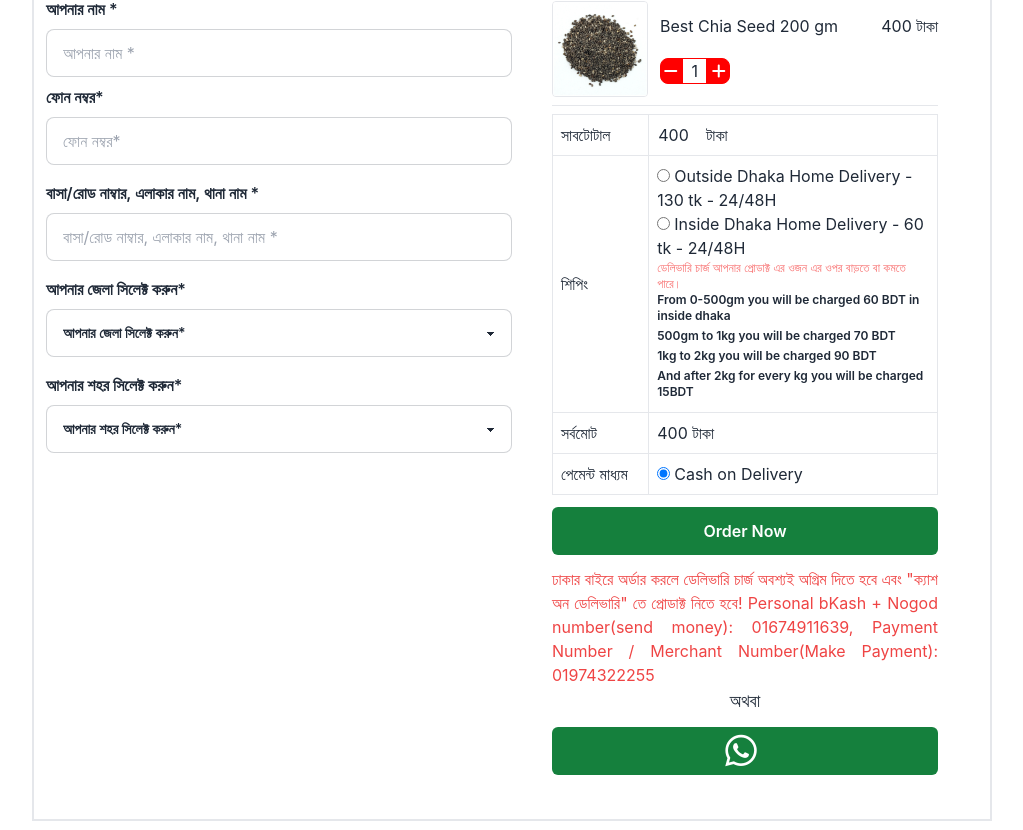
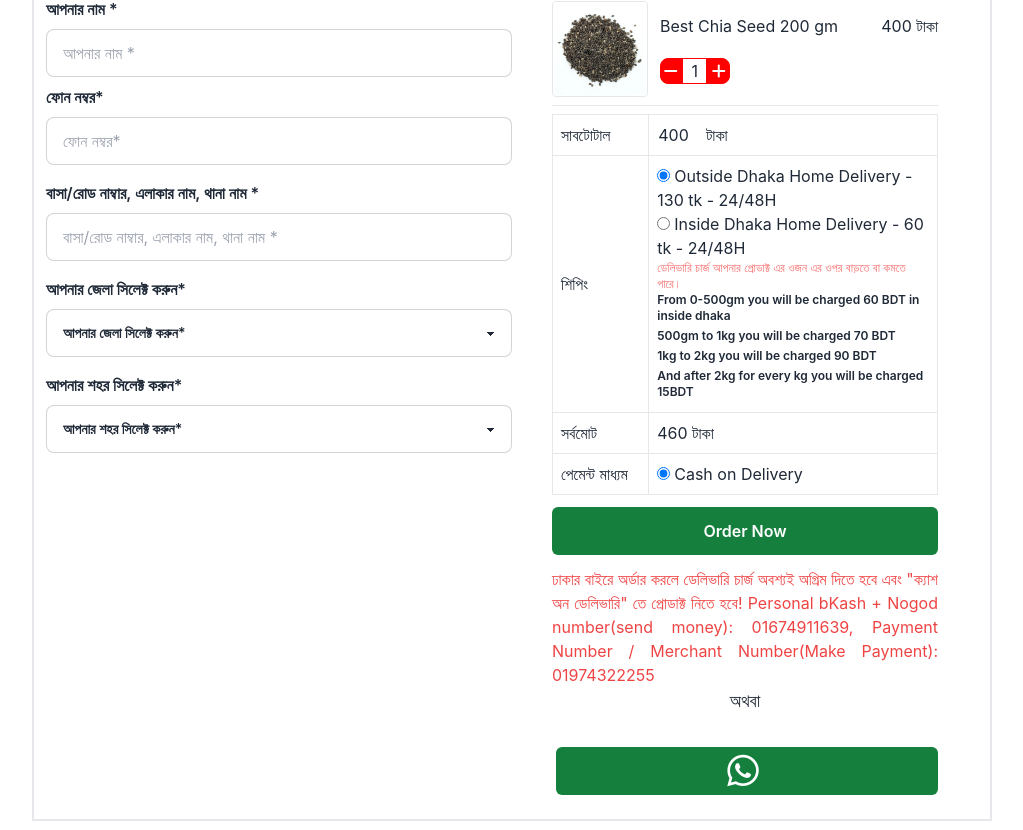
Before and after one commit to kowsarahammd80/chiaseed-clint-side, a React (Create React App) app: page / in a window 1280 px wide. Shown: the part 2910-3740 px from the top of the page, without its empty margins (128-1151 px from the left). Built offline with nearby package versions, Linux system fonts and the light colour scheme.

Commit message:
order-from

```diff
--- a/src/Sheard/Navbar/Navbar.js
+++ b/src/Sheard/Navbar/Navbar.js
@@ -44,7 +44,7 @@ const Navbar = () => {
             <ul className="menu menu-horizontal px-1"></ul>
           </div>
           <div className="navbar-end">
-            <a className="mr-0 lg:mr-32 xl:mr-32 md:mr-5 font-semibold flex items-center text-green-600 cursor-pointer" ><i class="fa-brands fa-whatsapp text-4xl mr-2 "></i> 01760075031</a>
+            <a href="https://wa.me/+8801760075031" className="mr-0 lg:mr-32 xl:mr-32 md:mr-5 font-semibold flex items-center text-green-600 cursor-pointer" ><i class="fa-brands fa-whatsapp text-4xl mr-2 "></i> 01760075031</a>
           </div>
         </div>
       </div>
--- a/src/components/LandingPage/LandingPage.js
+++ b/src/components/LandingPage/LandingPage.js
@@ -4,6 +4,7 @@ import TimeChia from '../TimeChia/TimeChia';
 import WhyFromTackUs from '../WhyFromTackUs/WhyFromTackUs';
 import Product from '../Product/Product';
 import OrderForm from '../OrderForm/OrderForm';
+import WhatsApp from '../WhatsApp/WhatsApp';
 
 const LandingPage = () => {
 
@@ -16,6 +17,11 @@ const LandingPage = () => {
        <WhyFromTackUs/>
        <Product/>
        <OrderForm/>
+       <WhatsApp/>
+
+       {/* <div className='flex justify-end'>
+       <button className=' whatsApp '><i class="fa-brands fa-whatsapp text-4xl mr-2 "></i></button>
+    </div> */}
 
     </div>
 
--- a/src/components/OrderForm/OrderForm.js
+++ b/src/components/OrderForm/OrderForm.js
@@ -8,6 +8,21 @@ const OrderForm = () => {
 
   const [districtValue, setDistrictValue] = useState("")
 
+  console.log(districtValue)
+
+  const [deliveryCharge, setDeliveryCharge] = useState(districtValue ===
+  "Dhaka" ? 130 : 60 )
+
+  // setDeliveryCharge(deliveryCharge)
+
+  console.log(deliveryCharge)
+
+  // const deliveryHandler = (e) => {
+
+  //   setDeliveryCharge(e.target.value)
+
+  // }
+
   const plusButton = () => {
     setPlus(plus + 1);
   };
@@ -16,17 +31,26 @@ const OrderForm = () => {
     setPlus(plus - 1);
   };
 
-  const setDistrictHandler = (event) => {
+  // const setDistrictHandler = (event) => {
 
 
-     setDistrictValue(event.target.value)
+  //    setDistrictValue(event.target.value)
 
-     console.log(districtValue)
+  //    console.log(districtValue)
 
-  }
+  // }
 
   const orderForm = (event) =>{
     event.preventDefault()
+
+    // const form = event.target;
+    // const name = form.name.value;
+    // const number = form.number.value;
+    // const homeAddress = form.homeAddress.value;
+    // const
+
+
+
   }
 
 
@@ -77,7 +101,7 @@ const OrderForm = () => {
 
               <input
                 type="text"
-                name="homeAdress"
+                name="homeAddress"
                 placeholder="বাসা/রোড নাম্বার, এলাকার নাম, থানা নাম *"
                 className="input input-bordered w-full mb-2"
               />
@@ -88,30 +112,45 @@ const OrderForm = () => {
 
               </p>
 
-              <select onChange={setDistrictHandler}  name="district" className="select select-bordered w-full mb-2">
+              <select onChange={(e) => setDistrictValue(e.target.value)}  className="select select-bordered w-full mb-2">
 
-                <option disabled selected>
+                <option  selected>
 
                   আপনার জেলা সিলেক্ট করুন*
 
                 </option>
 
-                <option value="dhaka"> Dhaka </option>
 
-                <option value="Out Side Dhaka"> Out Side Dhaka </option>
+
+                <option value="Barisal"> Barisal </option>
+
+                <option value="Dhaka"> Dhaka </option>
+
+                <option value="Chadpur"> Chadpur </option>
+
+                <option value="Khulna"> Khulna </option>
+
+                <option value="Comilla"> Comilla </option>
 
               </select>
 
               <p className="mt-2 mb-2 font-semibold">আপনার শহর সিলেক্ট করুন*</p>
 
-              <select className="select select-bordered w-full mb-2">
+              <select  className="select select-bordered w-full mb-2">
 
                 <option disabled selected>
                   আপনার শহর সিলেক্ট করুন*
                 </option>
 
-                <option>Han Solo</option>
-                <option>Greedo</option>
+                <option value="Dhaka"> Dhaka </option>
+
+                <option value="Barisal"> Barisal </option>
+
+                <option value="Chadpur"> Chadpur </option>
+
+                <option value="Khulna"> Khulna </option>
+
+                <option value="Comilla"> Comilla </option>
 
               </select>
 
@@ -200,17 +239,27 @@ const OrderForm = () => {
                       <td className="border p-2">
 
                         <div className="">
-                          <input type="radio" className="mr-1" />
+                          {
+                             districtValue !== "Dhaka" ? <input type="radio" checked className="mr-1" value='130' />
+                             :
+                             <input type="radio" disabled className="mr-1" />
+                          }
                           <label htmlFor="" className="">
                             Outside Dhaka Home Delivery - 130 tk - 24/48H
                           </label>
                         </div>
 
                         <div>
-                          <input type="radio" className="mr-1" />
+
+                          {
+                            districtValue === "Dhaka" ? <input type="radio" checked value="60" className="mr-1" />
+                            :
+                            <input type="radio" className="mr-1"  />
+                          }
                           <label htmlFor="">
                             Inside Dhaka Home Delivery - 60 tk - 24/48H
                           </label>
+
                         </div>
 
                         <div>
@@ -244,7 +293,7 @@ const OrderForm = () => {
 
                     <tr>
                       <td className="border p-2">সর্বমোট</td>
-                      <td className="border p-2">{plus * 400} টাকা</td>
+                      <td className="border p-2">{(plus * 400) + (parseFloat(deliveryCharge))} টাকা</td>
                     </tr>
 
                     <tr>
@@ -263,14 +312,19 @@ const OrderForm = () => {
 
                      <p className="text-center text-lg">অথবা</p>
 
-                     <button className="bg-green-700 w-full my-3 py-1 rounded-md text-white font-semibold">
-                     <i class="fa-brands fa-whatsapp text-4xl mr-2 "></i>
-                     </button>
+
+
+
 
                 </div>
               </div>
             </div>
           </form>
+         <div className="flex justify-end mx-0 xl:mx-32 lg:mx-32 md:mx-96 mr-0 md:mr-0 lg:mr-10 xl:mr-10 ">
+         <button className="bg-green-700 w-full xl:w-6/12 lg:w-6/12 md:6/12 my-3 py-1 rounded-md text-white font-semibold">
+                      <a href="https://wa.me/01760075031"><i class="fa-brands fa-whatsapp text-4xl mr-2 "></i></a>
+         </button>
+         </div>
         </div>
       </div>
     </div>
--- /dev/null
+++ b/src/components/WhatsApp/WhatsApp.css
@@ -0,0 +1,5 @@
+.whatsApp{
+  position: fixed;
+  right: 10px;
+  bottom: 10px;
+}
--- /dev/null
+++ b/src/components/WhatsApp/WhatsApp.js
@@ -0,0 +1,20 @@
+import React from 'react';
+import './WhatsApp.css'
+
+const WhatsApp = () => {
+
+  return (
+
+    <div className='text-white'>
+       <a href="https://wa.me/+8801760075031">
+
+        <button className='whatsApp bg-green-700 p-4 rounded-3xl shadow-md'><i class="fa-brands fa-whatsapp text-5xl "></i></button>
+
+       </a>
+    </div>
+
+  );
+
+};
+
+export default WhatsApp;
```
